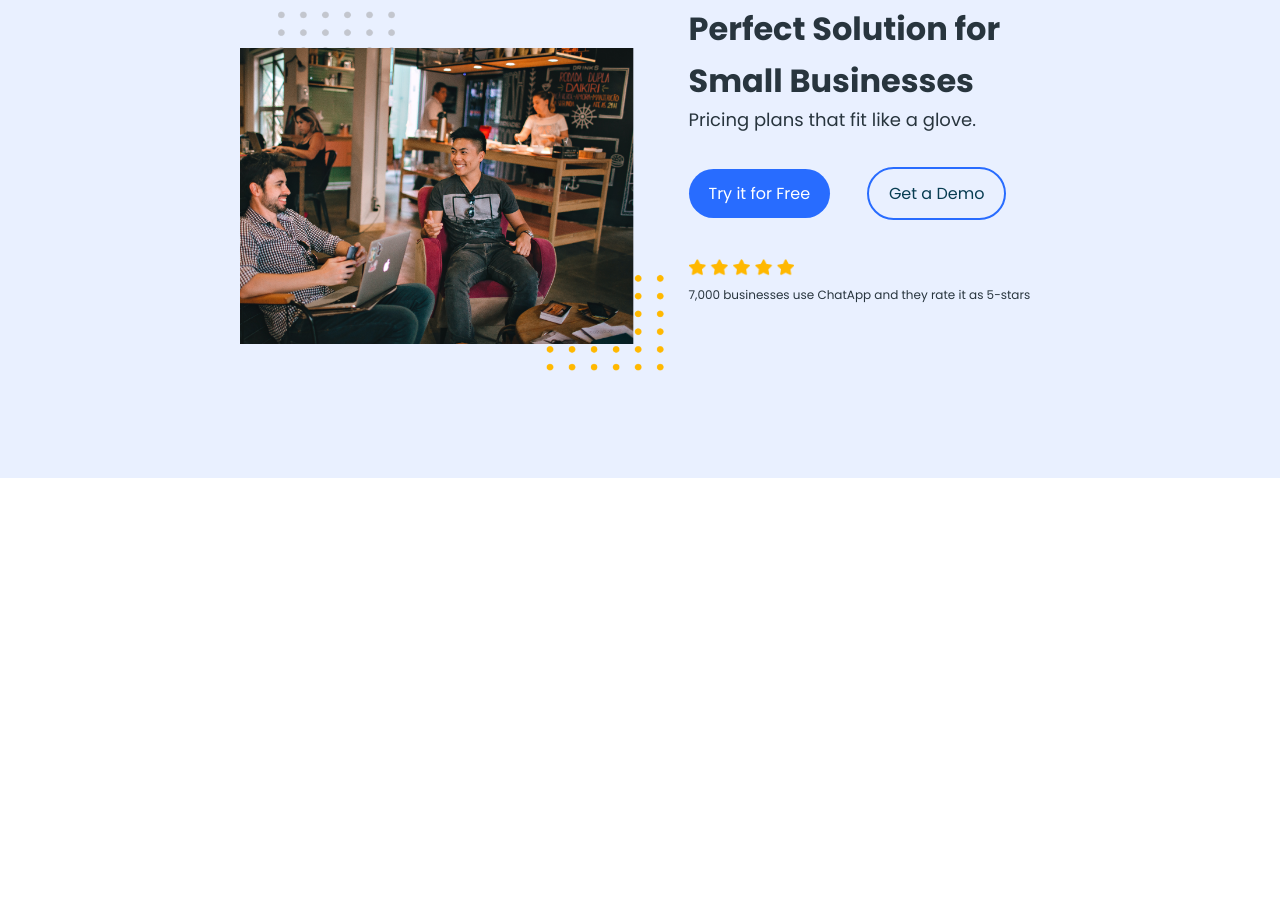
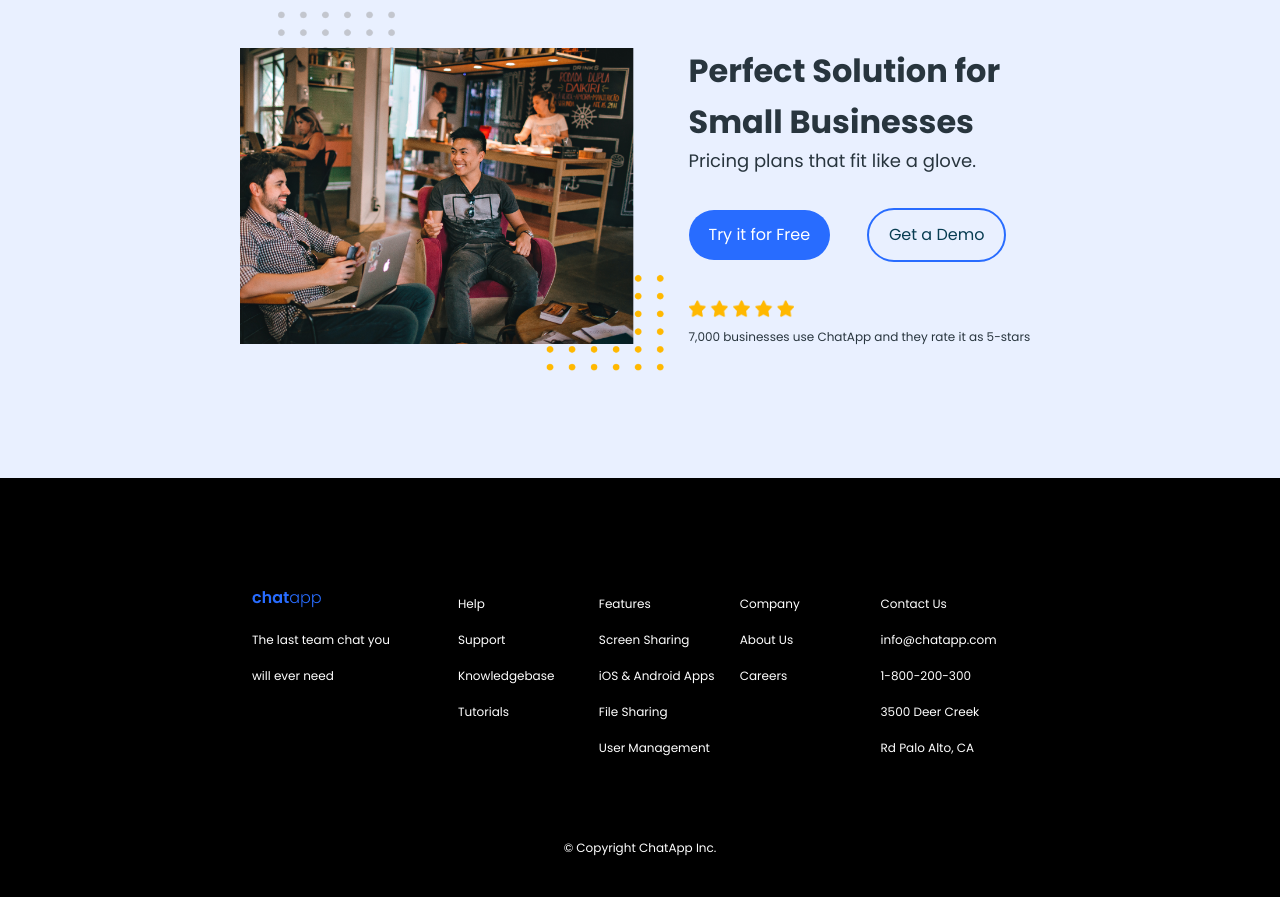
Before and after one commit to design4emmy/ChatApp-Website-Development, a plain HTML site: page index.html in a window 1280 px wide. Shown: the part 1661-2558 px from the top of the page. Before the commit the page ends 2139 px from the top, so only its background shows below. Drawn offline with Linux system fonts and the light colour scheme.

Commit message:
4th commit
Worked on the footer of the website

```diff
--- a/css/style.css
+++ b/css/style.css
@@ -161,7 +161,7 @@ nav a:focus{
     max-width: 800px;
     margin: 0 auto;
     padding: 3em 1em;
-    align-items;: center
+    align-items: center;
 
 }
 
@@ -192,6 +192,44 @@ nav a:focus{
     font-size: .75rem;
 }
 
+
+.footer{
+    color: #fff;
+    background-color: #000;
+    font-size: .75rem;
+}
+
+.footer-info{
+    display: flex;
+    flex-direction: column;
+    text-align: center;
+    line-height: 2.5;
+
+
+
+}
+
+.footer-help-items,
+.footer-features-items,
+.footer-company-items,
+.footer-contact-items{
+    list-style: none;
+    padding: 0;
+    margin: 0;
+}
+
+.footer-list{
+    text-decoration: none;
+    color: #fff;
+}
+
+.footer-list:hover,
+.footer-list:focus {
+    color: #a2bcf7;
+}
+
+
+
 @media (min-width: 650px){
 
     h1{
@@ -218,4 +256,41 @@ nav a:focus{
     .plan-content{
         margin-left: .5em;
     }
+
+
+    .footer{
+        padding: 6em 0;
+    }
+    .footer-help{
+        display: flex;
+        flex-direction: row;
+
+
+    }
+
+    .footer-content{
+        width: 25%;
+    }
+
+    .footer-logo-info{
+        width: 80%;
+    }
+
+    .footer-help-items,
+    .footer-features-items,
+    .footer-company-items,
+    .footer-contact-items,
+    footer-content{
+        justify-items: space-between;
+        margin: 0 1em;
+        width: 25%;
+    }
+
+    .footer-info{
+        display: flex;
+        flex-direction: row;
+        text-align: left;
+        align-items: flex-start;
+        line-height: 3.0;
+    }
 }
--- a/index.html
+++ b/index.html
@@ -81,7 +81,53 @@
 
         </section>
 
-        <footer></footer>
+        <footer class="footer">
+
+            <div class="footer-info container">
+                <div class="footer-content">
+                    <a href="#"><img class="footer-logo" src="images/chatapp.png" alt="hatapp footer logo"></a>
+                    <p class="footer-logo-info">The last team chat you will ever need</p>
+                </div>
+
+                <div class="footer-help">
+                    <ul class="footer-help-items">
+                        <li><a class="footer-list" href="#">Help</a></li>
+                        <li><a class="footer-list" href="#">Support</a></li>
+                        <li><a class="footer-list" href="#">Knowledgebase</a></li>
+                        <li><a class="footer-list" href="#">Tutorials</a></li>
+                    </ul>
+
+                    <ul class="footer-features-items">
+                        <li><a class="footer-list" href="#">Features</a></li>
+                        <li><a class="footer-list" href="#">Screen Sharing</a></li>
+                        <li><a class="footer-list" href="#">iOS & Android Apps</a></li>
+                        <li><a class="footer-list" href="#">File Sharing</a></li>
+                        <li><a class="footer-list" href="#">User Management</a></li>
+                    </ul>
+
+                    <ul class="footer-company-items">
+                        <li><a class="footer-list" href="#">Company</a></li>
+                        <li><a class="footer-list" href="#">About Us</a></li>
+                        <li><a class="footer-list" href="#">Careers</a></li>
+                    </ul>
+
+
+                    <ul class="footer-contact-items">
+                        <li><a class="footer-list" href="#">Contact Us</a></li>
+                        <li><a class="footer-list" href="#">info@chatapp.com</a></li>
+                        <li><a class="footer-list" href="#">1-800-200-300</a></li>
+                        <li><a class="footer-list" href="#">3500 Deer Creek Rd
+                            Palo Alto, CA</a></li>
+                    </ul>
+
+                </div>
+
+            </div>
+
+            <div class="copyright container">
+                <p class="copyright-tex">© Copyright ChatApp Inc.</p>
+            </div>
+        </footer>
 
     </body>
 </html>
```
Also changed, not shown: images/chatapp.png (added).
